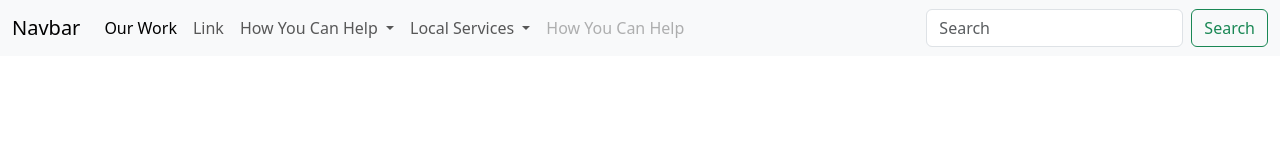
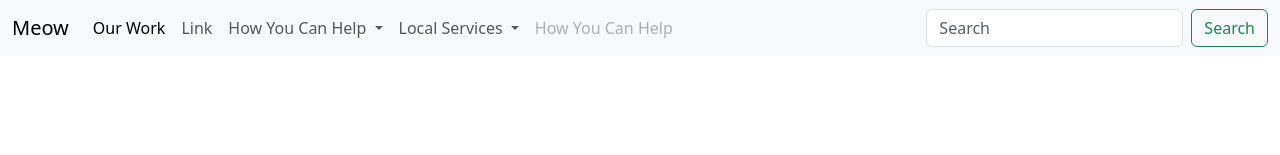
Before and after one commit to Nagaraja-Kamatar/cat-care, a plain HTML site: page index.html in a window 1280 px wide. Shown: the top 155 px of the page. Drawn offline with nearby package versions, Linux system fonts and the light colour scheme.

Commit message:
Update index.html

```diff
--- a/index.html
+++ b/index.html
@@ -9,7 +9,7 @@
 
 <nav class="navbar navbar-expand-lg bg-body-tertiary">
     <div class="container-fluid">
-      <a class="navbar-brand" href="#">Navbar</a>
+      <a class="navbar-brand" href="#">Meow</a>
       <button class="navbar-toggler" type="button" data-bs-toggle="collapse" data-bs-target="#navbarSupportedContent" aria-controls="navbarSupportedContent" aria-expanded="false" aria-label="Toggle navigation">
         <span class="navbar-toggler-icon"></span>
       </button>
```
